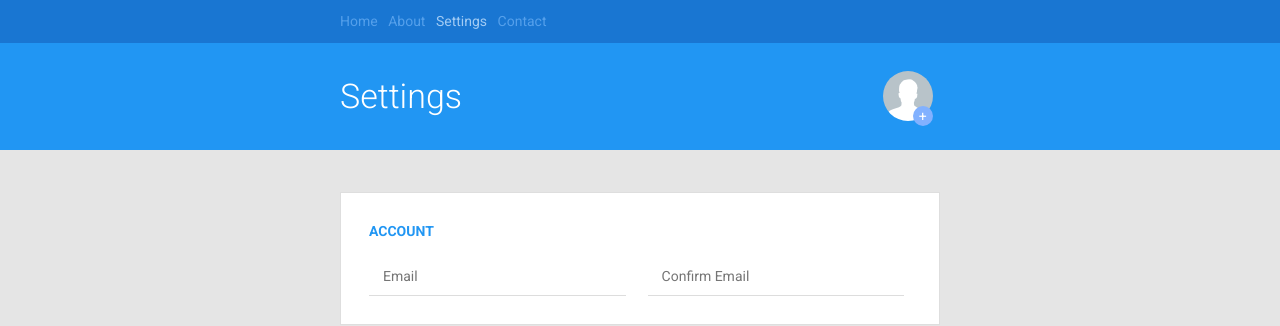
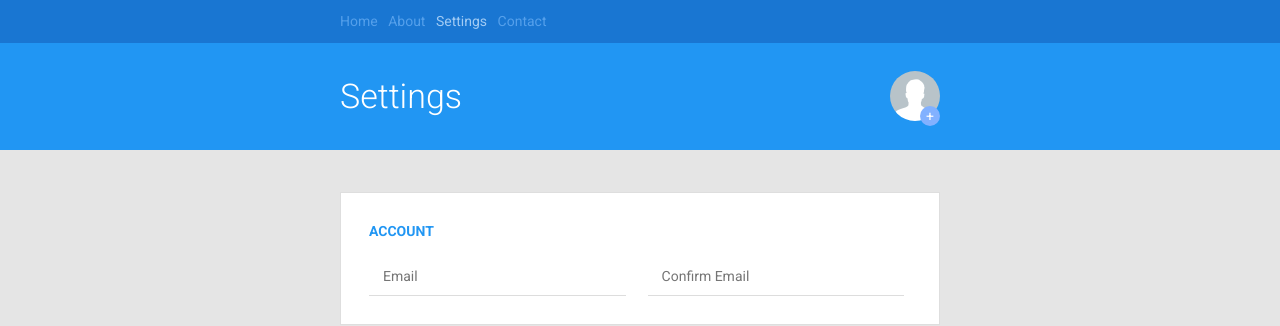
Before and after one commit to Treydor/admin, a Jekyll site: the page built from index.html, in a window 1280 px wide. Shown: the top 326 px of the page. Built offline with Jekyll 4.4.1, drawn with Linux system fonts in a browser that asks for light colours.

Commit message:
Adds sizing for hero elements

```diff
--- a/index.html
+++ b/index.html
@@ -5,10 +5,10 @@
 <div class="hero">
   <div class="container">
     <div class="row cf">
-      <div class="column half">
+      <div class="column third">
         <h1 class="page-title ">Settings</h1>
       </div>
-      <div class="column half">
+      <div class="column two-thirds">
         <div class="profile__avatar">
           <div class="profile__avatar--change"></div>
         </div>
```
